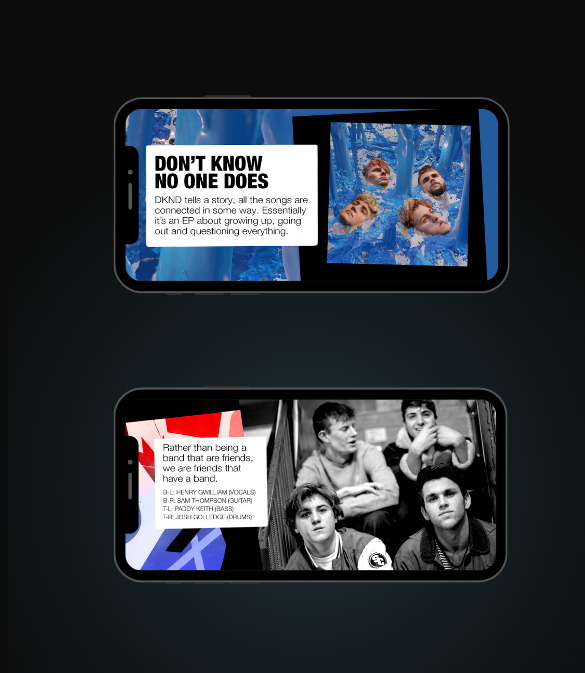
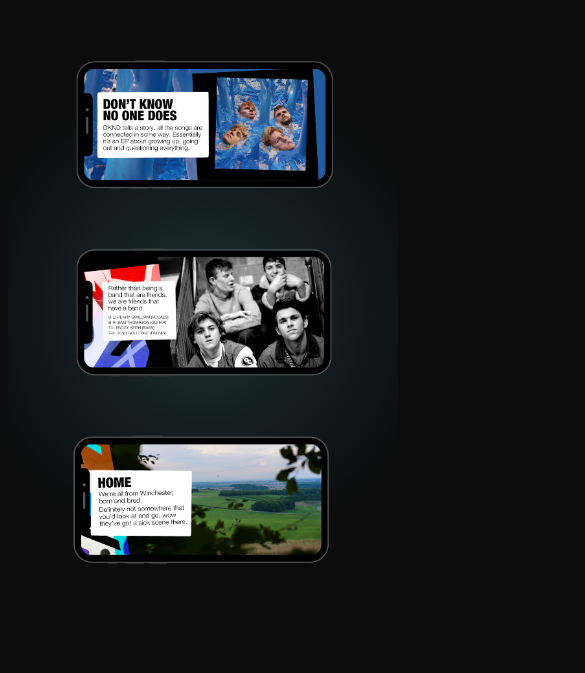
Before and after one commit to Flexin1981/alta_website, a website built with Parcel: page index.html in a window 390 px wide. Shown: the part 871-1544 px from the top of the page, 585 px wide, since content can reach past the window. Built offline with nearby package versions, Linux system fonts and the light colour scheme.

Commit message:
mobile changes

```diff
--- a/css/main.css
+++ b/css/main.css
@@ -121,3 +121,17 @@ a:visited {
 .about-section {
   height: 85vh;
 }
+
+/* Mobile css */
+@media only screen and (max-width: 600px) {
+
+  .container {
+    display: grid;
+    grid-template-columns: repeat(1, 1fr);
+  }
+
+  .max-image-size {
+    max-width: 100vw;
+  }
+
+}
--- a/index.html
+++ b/index.html
@@ -54,7 +54,7 @@
 <div class="container">
 
   <div class="card">
-    <img src="img/triple_views.png">
+    <img src="img/triple_views.png" class="max-image-size">
   </div>
 
   <div class="black-card">
@@ -76,7 +76,7 @@
 <div class="container">
 
   <div class="black-card">
-    <img src="img/9.png">
+    <img src="img/9.png" class="max-image-size">
   </div>
 
   <div class="black-card">
@@ -96,7 +96,7 @@
   </div>
 
   <div class="black-card">
-    <img src="img/10.png">
+    <img src="img/10.png" class="max-image-size">
 
   </div>
 
```
